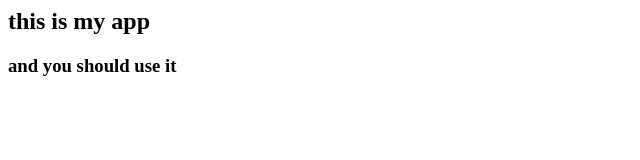
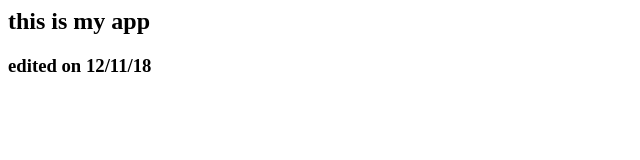
Before and after one commit to vetronz/myApp, a plain HTML site: page index.html in a window 1280 px wide. Shown: the full height of the page, 0-640 px from the left. Drawn offline with Linux system fonts and the light colour scheme.

Commit message:
changes from data specified in index.html

```diff
--- a/index.html
+++ b/index.html
@@ -2,6 +2,6 @@
 
 <h2>this is my app</h2>
 
-<h3> and you should use it </h3>
+<h3> edited on 12/11/18  </h3>
 
 </html>
```
